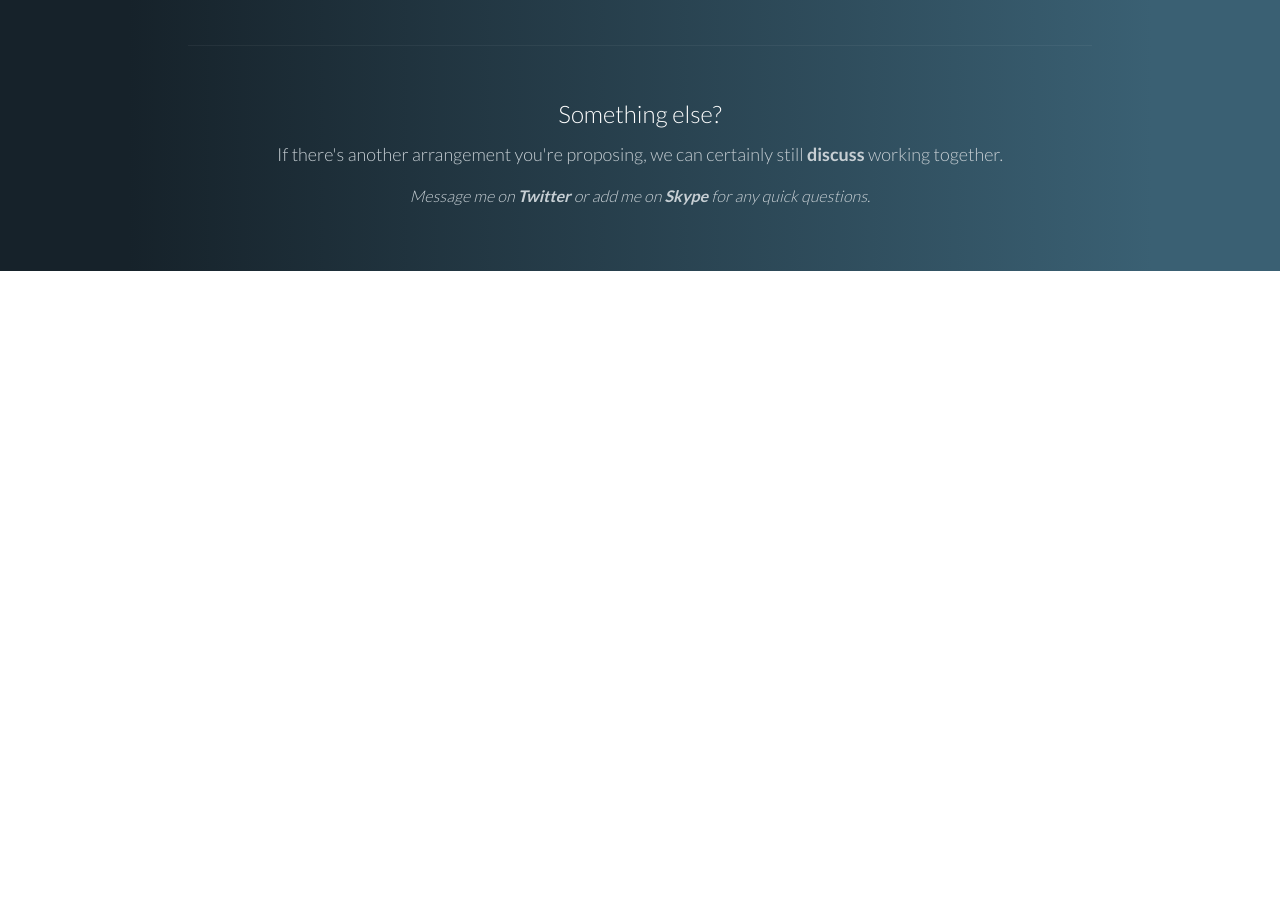
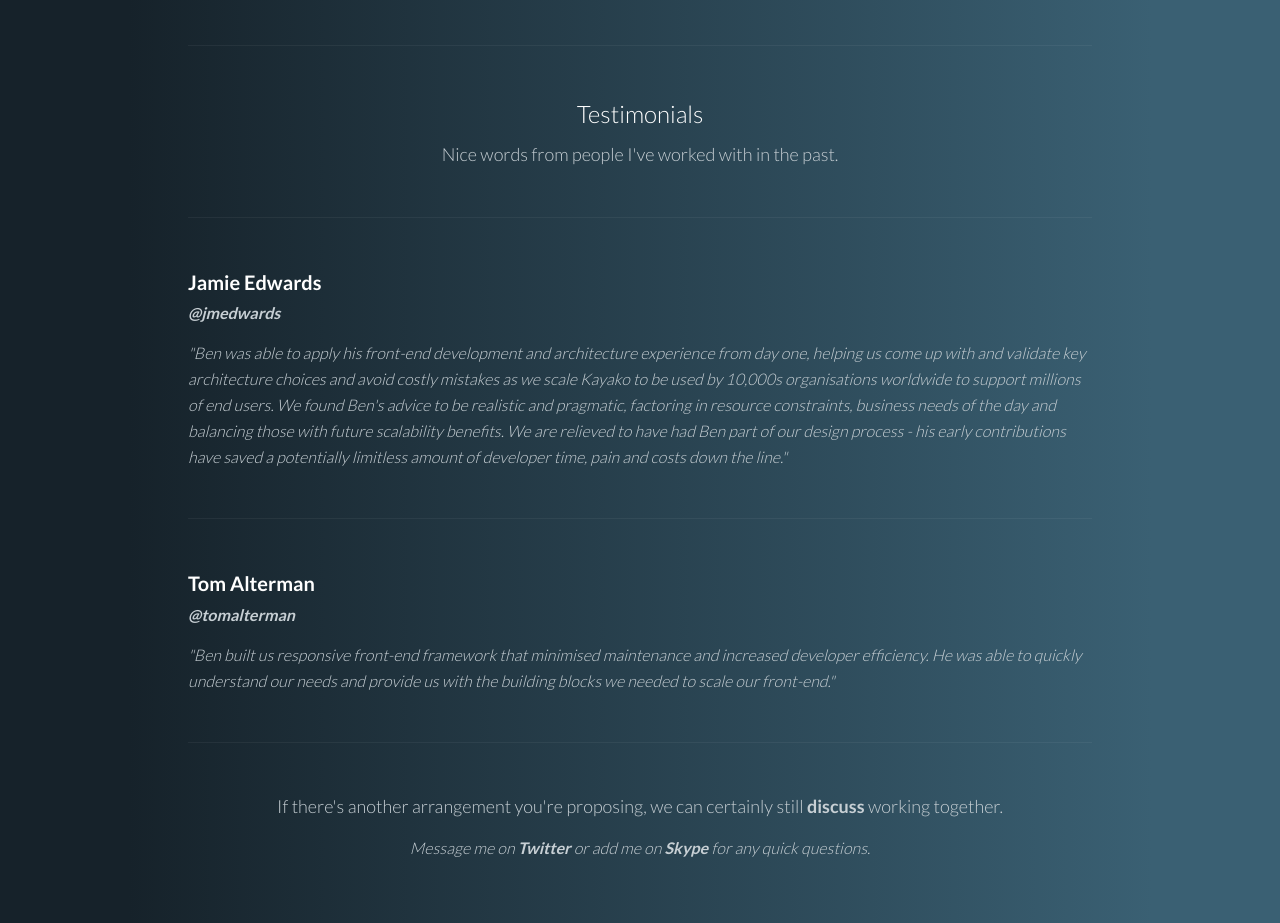
Before and after one commit to benhowdle89/hire, a website: page index.html in a window 1280 px wide. Shown: the part 1620-2543 px from the top of the page. Before the commit the page ends 1891 px from the top, so only its background shows below. Drawn offline with Linux system fonts and the light colour scheme.

Commit message:
testimonials

```diff
--- a/index.html
+++ b/index.html
@@ -60,13 +60,36 @@
 			<hr>
 
 			<div class="centered">
-                <h2>Something else?</h2>
+                <h2>Testimonials</h2>
+                <p>Nice words from people I've worked with in the past.</p>
+            </div>
+
+            <hr>
+
+            <div class="sell">
+				<h3>Jamie Edwards</h3>
+				<p class="meta breathe-bottom"><a href="https://twitter.com/jmedwards">@jmedwards</a></p>
+				<blockquote>"Ben was able to apply his front-end development and architecture experience from day one, helping us come up with and validate key architecture choices and avoid costly mistakes as we scale Kayako to be used by 10,000s organisations worldwide to support millions of end users. We found Ben's advice to be realistic and pragmatic, factoring in resource constraints, business needs of the day and balancing those with future scalability benefits. We are relieved to have had Ben part of our design process - his early contributions have saved a potentially limitless amount of developer time, pain and costs down the line."</blockquote>
+			</div>
+
+			<hr>
+
+			<div class="sell">
+				<h3>Tom Alterman</h3>
+				<p class="meta breathe-bottom"><a href="https://twitter.com/tomalterman">@tomalterman</a></p>
+				<blockquote>"Ben built us responsive front-end framework that minimised maintenance and increased developer efficiency. He was able to quickly understand our needs and provide us with the building blocks we needed to scale our front-end."</blockquote>
+			</div>
+
+			<hr>
+
+			<div class="centered">
                 <p class="breathe-bottom">If there's another arrangement you're proposing, we can certainly still <a href="mailto:hello@benhowdle.im?subject=Work request">discuss</a> working together.</p>
                 <p class="meta">Message me on <a href="http://twitter.com/benhowdle">Twitter</a> or add me on <a href="skype:ben_howdle89?add">Skype</a> for any quick questions.</p>
             </div>
 
         </div>
     </section>
+
 </body>
 
 </html>
--- a/scss/reset.scss
+++ b/scss/reset.scss
@@ -86,6 +86,10 @@ h3 {
 
 h4 {
   font-size: 18px;
+}
+
+blockquote {
+  font-style: italic;
 }
 
 .centered {
```
Also changed, not shown: css/app.css.
